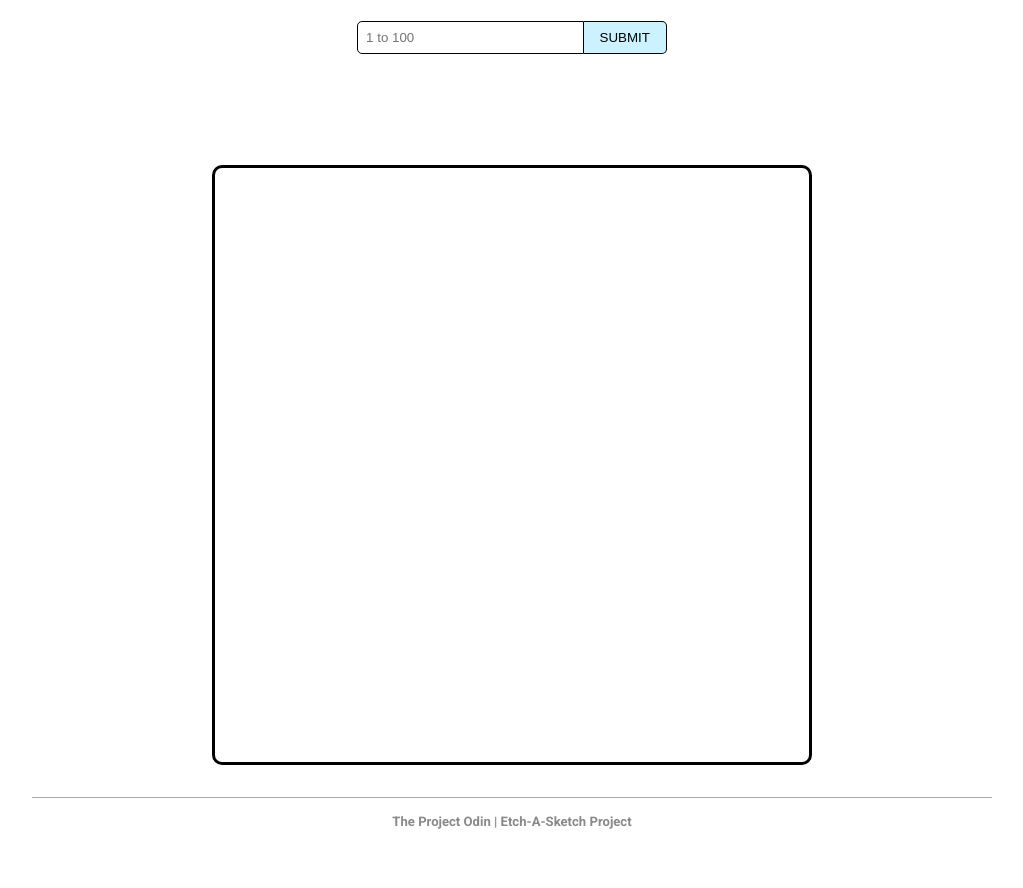
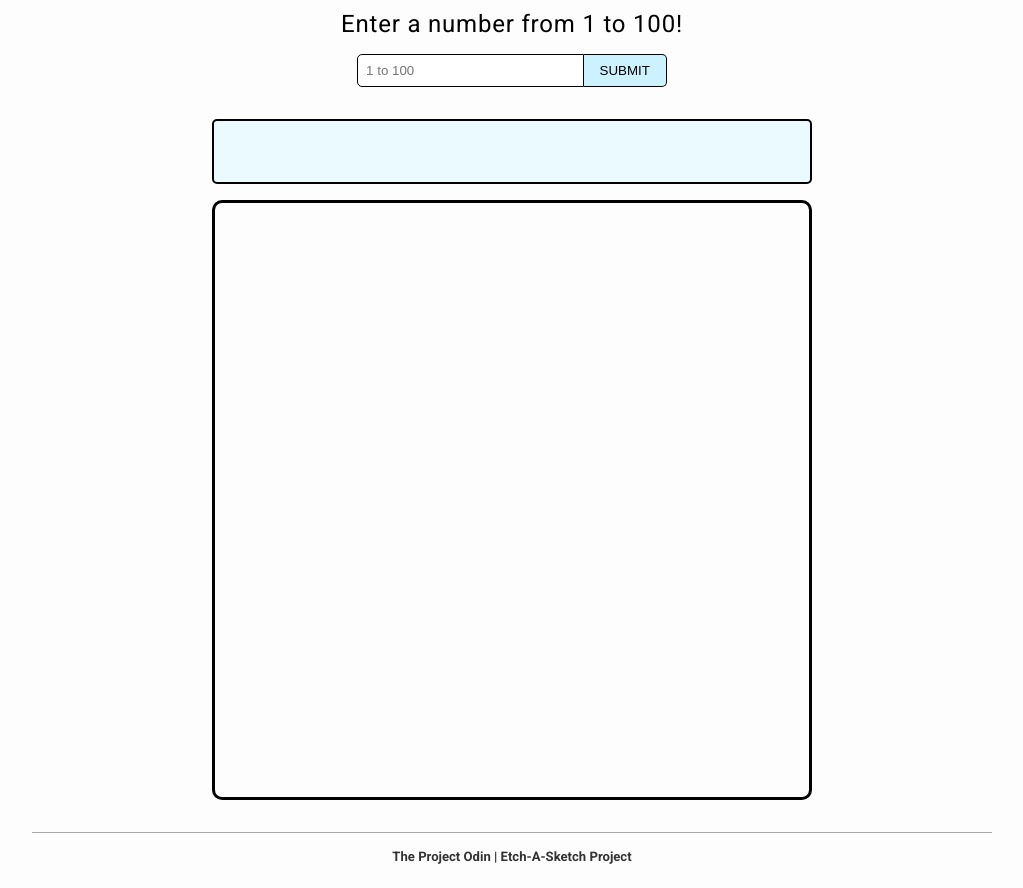
Before and after one commit to lumuellelumelay/etch-a-sketch, a plain HTML site: page index.html in a window 1280 px wide. Shown: the part 107-995 px from the top of the page, without its empty margins (128-1151 px from the left). Before the commit the page ends 960 px from the top, so only its background shows below. Drawn offline with Linux system fonts and the light colour scheme.

Commit message:
Adding Styles

```diff
--- a/style.css
+++ b/style.css
@@ -8,6 +8,11 @@ body {
     display: grid;
     place-content: center;
     font-family: "Roboto", serif;
+    background-color: #fdfdfd ;
+}
+
+header {
+    border-bottom: 1px solid rgba(83, 83, 83, 0.5);
 }
 
 .hero-title {
@@ -24,6 +29,7 @@ body {
     display: grid;
     justify-content: center;
     width: 960px;
+    margin-top: 2rem;
 }
 
 .input-container {
@@ -81,10 +87,15 @@ body {
     place-content: center;
     height: 65px;
     padding: 1rem;
+    margin-top: 1rem;
+
+    background-color: rgb(235, 250, 255);
+    border: 2px solid black;
+    border-radius: 5px
 }
 
 .message-container .display-message {
-    display: block;
+    display: none;
     text-align: center;
     font-size: 1.5em;
     font-weight: 600;
@@ -99,7 +110,7 @@ body {
 
     height: 600px;
     width: 600px;
-    margin-top: 5%;
+    margin-top: 1rem;
 
     border: 3px solid black;
     border-radius: 10px;
@@ -113,12 +124,12 @@ body {
 .grid {
     flex: 1;
     border-radius: 5px;
-    border: 1px solid rgba(79, 79, 79, 0.0);
+    border: 1px dashed rgba(58, 58, 58, 0.085);
 }
 
 footer {
     border-top: 1px solid rgba(83, 83, 83, 0.5);
-    color: rgba(19, 19, 19, 0.5);
+    color: rgba(0, 0, 0, 0.8);
     text-align: center;
     font-size: 0.7em;
 
```
